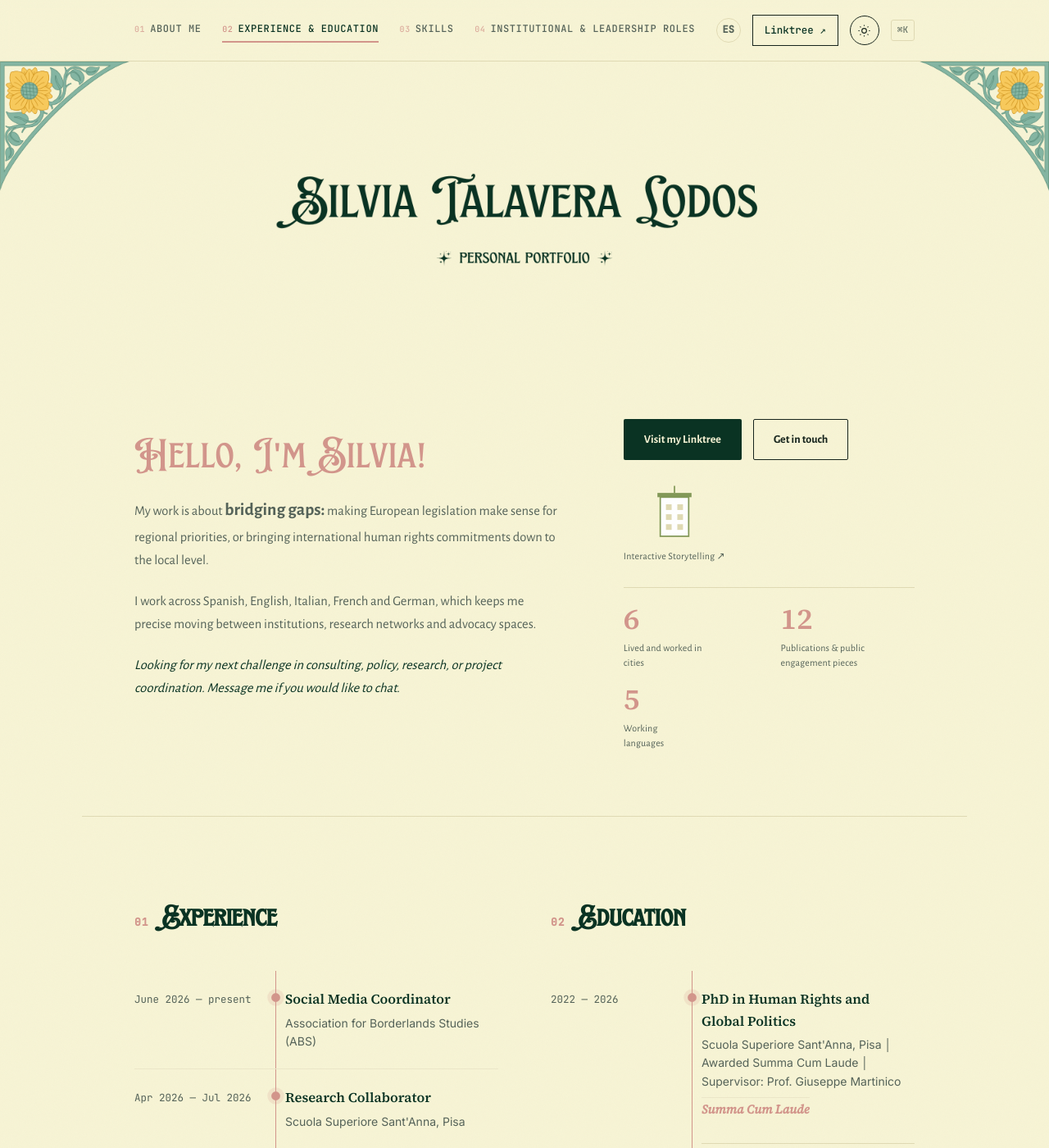
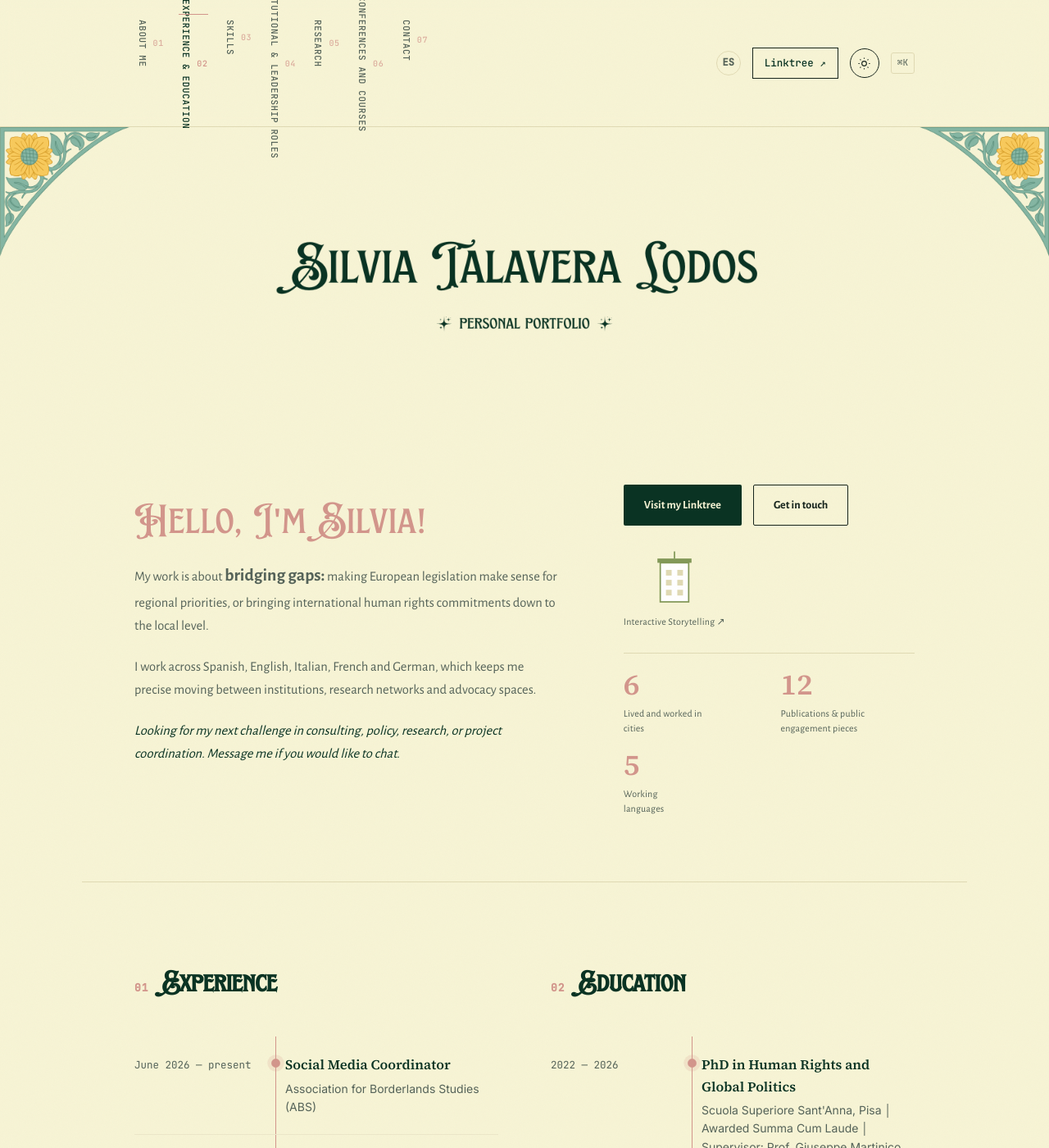
Before and after one commit to stalaveralodos-ux/s.talaveralodos, a Jekyll site: the page built from index.html, in a window 1280 px wide and 1400 px high. Shown: the whole window at 82% size. Built offline with Jekyll 4.4.1, drawn with Linux system fonts in a browser that asks for light colours.

Commit message:
Refactor topnav styles for improved layout and responsiveness

```diff
--- a/assets/style.css
+++ b/assets/style.css
@@ -114,27 +114,22 @@ ul{ list-style:none; margin:0; padding:0; }
   flex-shrink: 0;
 }
 .topnav{
-  display:flex; align-items:center; gap: clamp(14px, 2vw, 30px);
+  display:flex; align-items:flex-start; gap: clamp(10px, 1.4vw, 20px);
   flex-wrap: nowrap;
-  overflow-x: auto;
-  -webkit-overflow-scrolling: touch;
-  scrollbar-width: none;
   counter-reset: navindex;
-  min-width: 0;
-}
-.topnav::-webkit-scrollbar{ display: none; }
-.topnav a{ flex-shrink: 0; }
-@media (max-width: 760px){
-  .topbar-inner{ gap: 14px; }
 }
 .topnav a{
   font-family: var(--mono);
-  font-size: 12px; font-weight: 500; color: var(--ink-soft);
+  font-size: 11px; font-weight: 500; color: var(--ink-soft);
   letter-spacing: 0.6px; text-transform: uppercase;
-  position: relative; padding: 4px 0 6px;
-  display: inline-flex; align-items: baseline; gap: 6px;
+  position: relative; padding: 6px 0 4px;
+  display: inline-flex; flex-direction: column; align-items: center; gap: 5px;
   transition: color 0.2s ease;
   counter-increment: navindex;
+  writing-mode: vertical-rl;
+  text-orientation: mixed;
+  white-space: nowrap;
+  max-height: 118px;
 }
 .topnav a::before{
   content: counter(navindex, decimal-leading-zero);
@@ -142,14 +137,22 @@ ul{ list-style:none; margin:0; padding:0; }
   color: var(--terracotta);
   opacity: 0.75;
   transition: opacity 0.2s ease;
+  writing-mode: horizontal-tb;
 }
 .topnav a:hover{ color: var(--navy); }
 .topnav a:hover::before{ opacity: 1; }
 .topnav a::after{
-  content:""; position:absolute; left:0; right:100%; bottom:0; height:1.5px;
-  background: var(--terracotta); transition: right 0.25s ease;
+  content:""; position:absolute; left:0; right:0; bottom:100%; top:auto; height:1.5px; width: auto;
+  background: var(--terracotta); transition: opacity 0.25s ease; opacity: 0;
 }
-.topnav a:hover::after{ right:0; }
+.topnav a:hover::after{ opacity: 1; }
+@media (max-width: 760px){
+  .topnav{
+    gap: 8px;
+  }
+  .topnav a{ font-size: 10px; max-height: 96px; }
+  .topbar-inner{ gap: 14px; }
+}
 .lang-switch{
   font-family: var(--mono); font-size: 12px; font-weight: 600;
   color: var(--ink-soft); border: 1px solid var(--line); border-radius: 50%;
@@ -709,7 +712,7 @@ ul{ list-style:none; margin:0; padding:0; }
   opacity: 1;
 }
 .topnav a.active::after{
-  right: 0;
+  opacity: 1;
 }
 
 /* ============================================================
```
